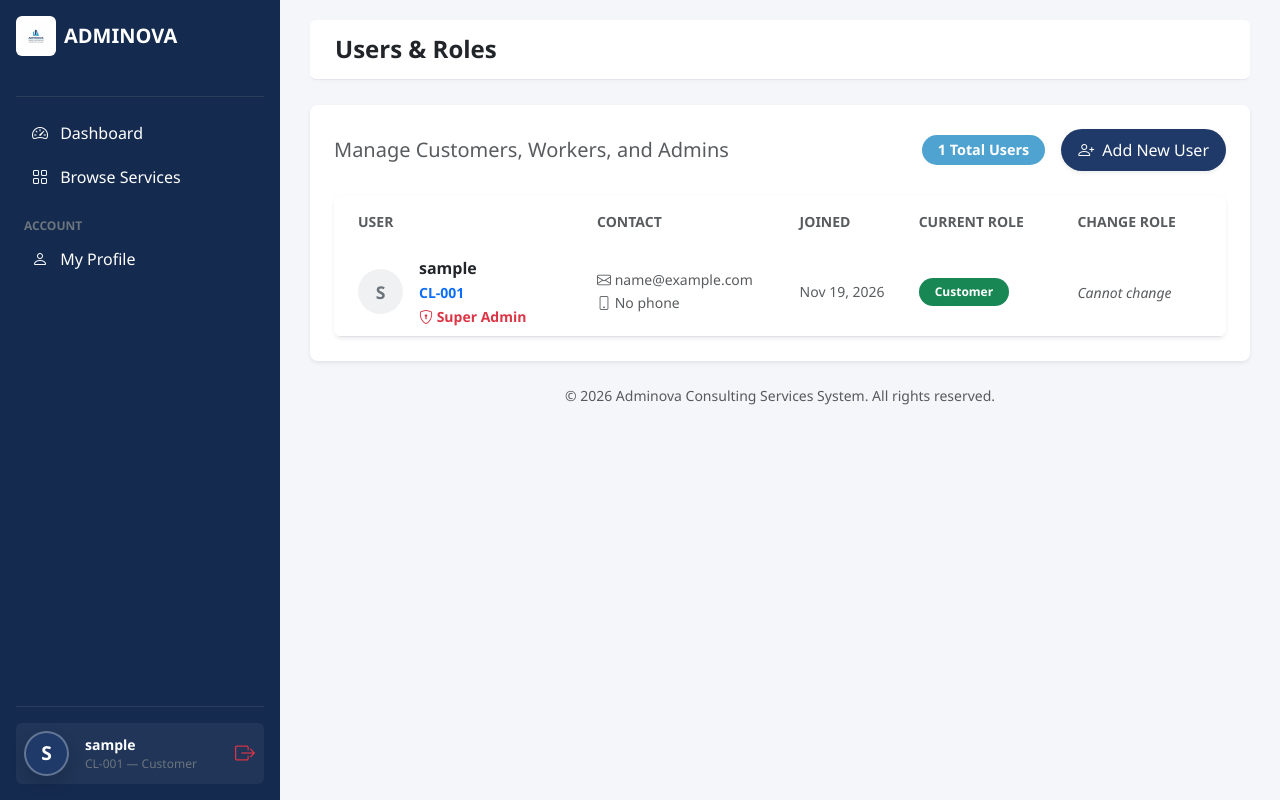
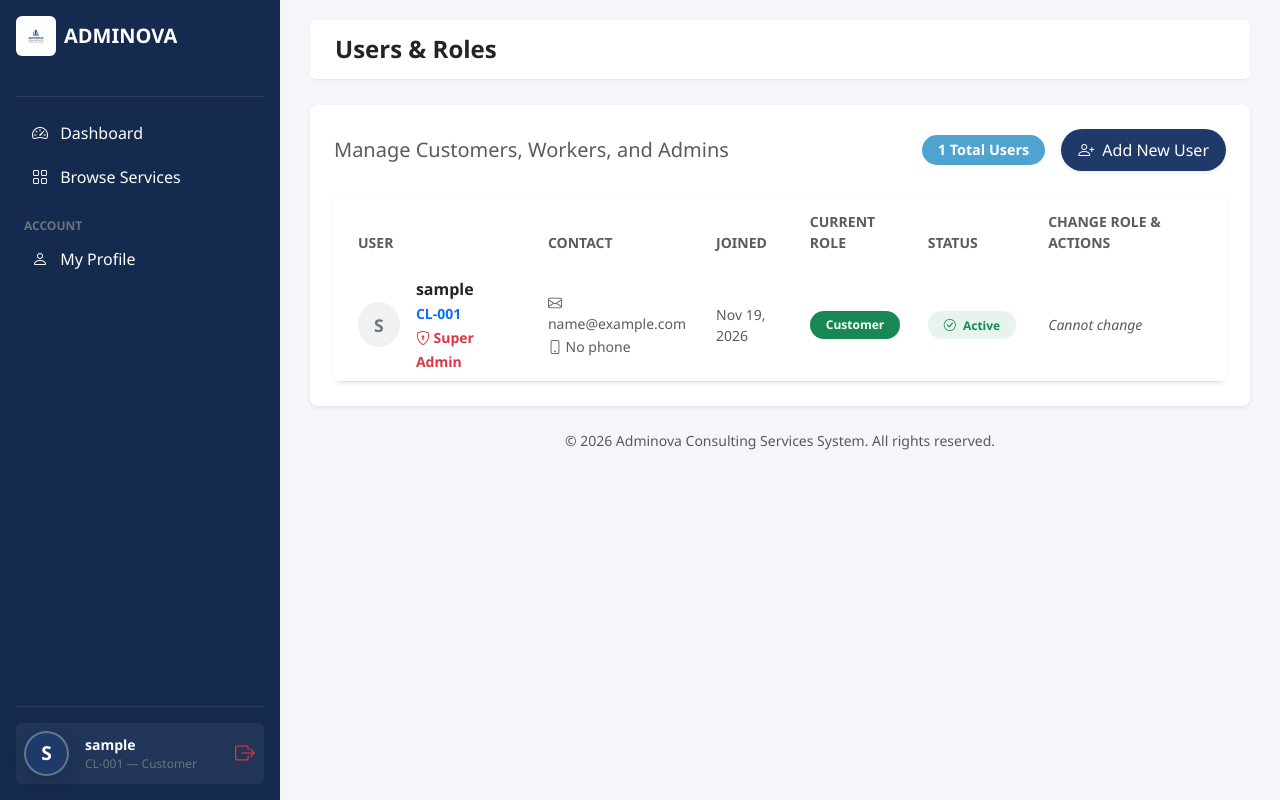
Before and after one commit to kocha-design/Adminova-Booking-System, a Django app: page /accounts/manage-users/ in a window 1280 px wide. Run offline with Django 5.2, Linux system fonts and the light colour scheme; the visitor is signed in with stand-in values (Sample User, id 1); data comes from the database, SQL or seed files in the repository.

Commit message:
Added user deactivation/activation feature for super admin

```diff
--- a/accounts/urls.py
+++ b/accounts/urls.py
@@ -16,4 +16,5 @@ urlpatterns = [
     path('manage-users/', views.manage_users, name='manage_users'),
     path('update-role/<int:user_id>/', views.update_user_role, name='update_user_role'),
     path('manage-users/create/', views.create_user, name='create_user'),
+    path('manage-users/toggle-status/<int:user_id>/', views.toggle_user_status, name='toggle_user_status'),
 ]
--- a/accounts/views.py
+++ b/accounts/views.py
@@ -119,3 +119,28 @@ def create_user(request):
         return redirect('accounts:manage_users')
 
     return render(request, 'accounts/create_user.html')
+
+@login_required
+def toggle_user_status(request, user_id):
+    # Ruhusu Super Admin tu
+    if not request.user.is_superuser:
+        messages.error(request, "Access denied.")
+        return redirect('accounts:manage_users')
+
+    target_user = get_object_or_404(CustomUser, id=user_id)
+
+    # Super Admin hawezi kujizuia yeye mwenyewe
+    if target_user.is_superuser:
+        messages.error(request, "You cannot deactivate a Super Admin.")
+        return redirect('accounts:manage_users')
+
+    # Badilisha status (active <-> inactive)
+    if target_user.is_active:
+        target_user.is_active = False
+        messages.success(request, f"User '{target_user.username}' has been deactivated. They can no longer log in.")
+    else:
+        target_user.is_active = True
+        messages.success(request, f"User '{target_user.username}' has been activated. They can now log in again.")
+
+    target_user.save()
+    return redirect('accounts:manage_users')
--- a/templates/accounts/manage_users.html
+++ b/templates/accounts/manage_users.html
@@ -27,7 +27,8 @@
                 <th class="py-3 border-0 text-muted small fw-bold">CONTACT</th>
                 <th class="py-3 border-0 text-muted small fw-bold">JOINED</th>
                 <th class="py-3 border-0 text-muted small fw-bold">CURRENT ROLE</th>
-                <th class="py-3 px-4 border-0 text-muted small fw-bold">CHANGE ROLE</th>
+                <th class="py-3 border-0 text-muted small fw-bold">STATUS</th>
+                <th class="py-3 px-4 border-0 text-muted small fw-bold">CHANGE ROLE & ACTIONS</th>
             </tr>
         </thead>
         <tbody>
@@ -40,7 +41,6 @@
                         </div>
                         <div>
                             <span class="fw-bold text-dark d-block">{{ u.username }}</span>
-                            <!-- ID ya Mtumiaji Inaonekana Hapa -->
                             <small class="text-primary fw-bold">{{ u.user_id|default:"No ID" }}</small>
                             {% if u.is_superuser %}
                                 <br><small class="text-danger fw-bold"><i class="bi bi-shield-lock"></i> Super Admin</small>
@@ -58,32 +58,53 @@
                     {% elif u.role == 'worker' %}<span class="badge bg-primary px-3 py-2 rounded-pill">Worker</span>
                     {% else %}<span class="badge bg-success px-3 py-2 rounded-pill">Customer</span>{% endif %}
                 </td>
+                <td>
+                    {% if u.is_active %}
+                        <span class="badge bg-success bg-opacity-10 text-success px-3 py-2 rounded-pill"><i class="bi bi-check-circle me-1"></i> Active</span>
+                    {% else %}
+                        <span class="badge bg-danger bg-opacity-10 text-danger px-3 py-2 rounded-pill"><i class="bi bi-x-circle me-1"></i> Inactive</span>
+                    {% endif %}
+                </td>
                 <td class="px-4">
-                    <!-- 1. Super Admin hawezi kubadilisha role yake mwenyewe -->
+                    <div class="d-flex align-items-center gap-2 flex-wrap">
+                        <!-- Sehemu ya Kubadilisha Role -->
                         {% if u.is_superuser %}
                             <span class="text-muted small fst-italic">Cannot change</span>
-
-                    <!-- 2. Super Admin anaweza kubadilisha role ya mtu mwingine -->
                         {% elif user.is_superuser %}
-                        <form method="post" action="{% url 'accounts:update_user_role' u.id %}" class="d-flex gap-2">
+                            <form method="post" action="{% url 'accounts:update_user_role' u.id %}" class="d-flex gap-1">
                                 {% csrf_token %}
-                            <select name="role" class="form-select form-select-sm bg-light border-0" style="max-width: 130px;">
+                                <select name="role" class="form-select form-select-sm bg-light border-0" style="max-width: 100px;">
                                     <option value="customer" {% if u.role == 'customer' %}selected{% endif %}>Customer</option>
                                     <option value="worker" {% if u.role == 'worker' %}selected{% endif %}>Worker</option>
                                     <option value="admin" {% if u.role == 'admin' %}selected{% endif %}>Admin</option>
                                 </select>
                                 <button type="submit" class="btn btn-sm text-white" style="background-color: var(--adminova-navy);">Save</button>
                             </form>
-
-                    <!-- 3. Mtu mwingine yeyote hawezi kubadilisha role -->
                         {% else %}
                             <span class="text-muted small fst-italic">Only Super Admin can change roles</span>
                         {% endif %}
+
+                        <!-- Kitufe cha Deactivate/Activate (Kwa Super Admin tu) -->
+                        {% if user.is_superuser and not u.is_superuser %}
+                        <form method="post" action="{% url 'accounts:toggle_user_status' u.id %}" class="ms-2">
+                            {% csrf_token %}
+                            {% if u.is_active %}
+                                <button type="submit" class="btn btn-sm btn-outline-danger" title="Deactivate User" onclick="return confirm('Are you sure you want to deactivate {{ u.username }}? They will not be able to log in.')">
+                                    <i class="bi bi-power"></i>
+                                </button>
+                            {% else %}
+                                <button type="submit" class="btn btn-sm btn-outline-success" title="Activate User">
+                                    <i class="bi bi-check-circle"></i>
+                                </button>
+                            {% endif %}
+                        </form>
+                        {% endif %}
+                    </div>
                 </td>
             </tr>
             {% empty %}
             <tr>
-                <td colspan="5" class="text-center py-5">
+                <td colspan="6" class="text-center py-5">
                     <i class="bi bi-people text-muted" style="font-size: 3rem; opacity: 0.5;"></i>
                     <p class="text-muted mt-2">No users registered yet.</p>
                 </td>
```
Lines whose indentation alone changed are shown as unchanged.
